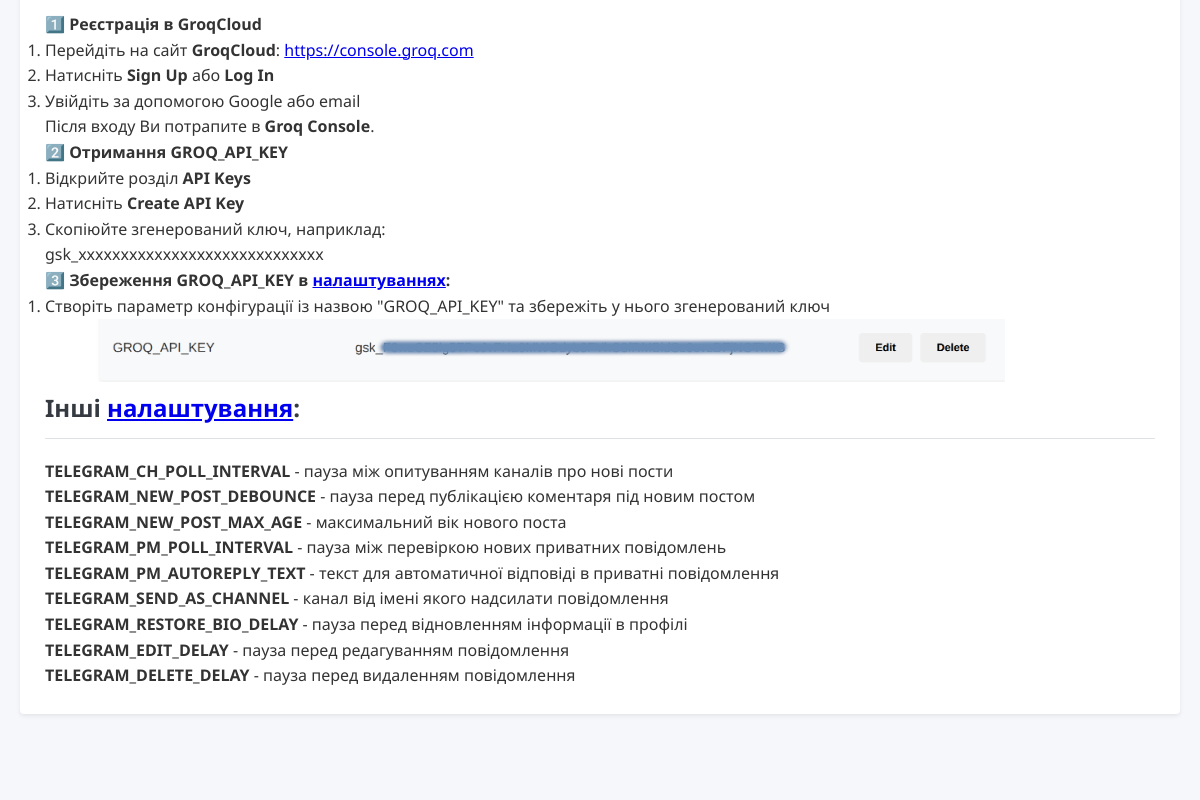
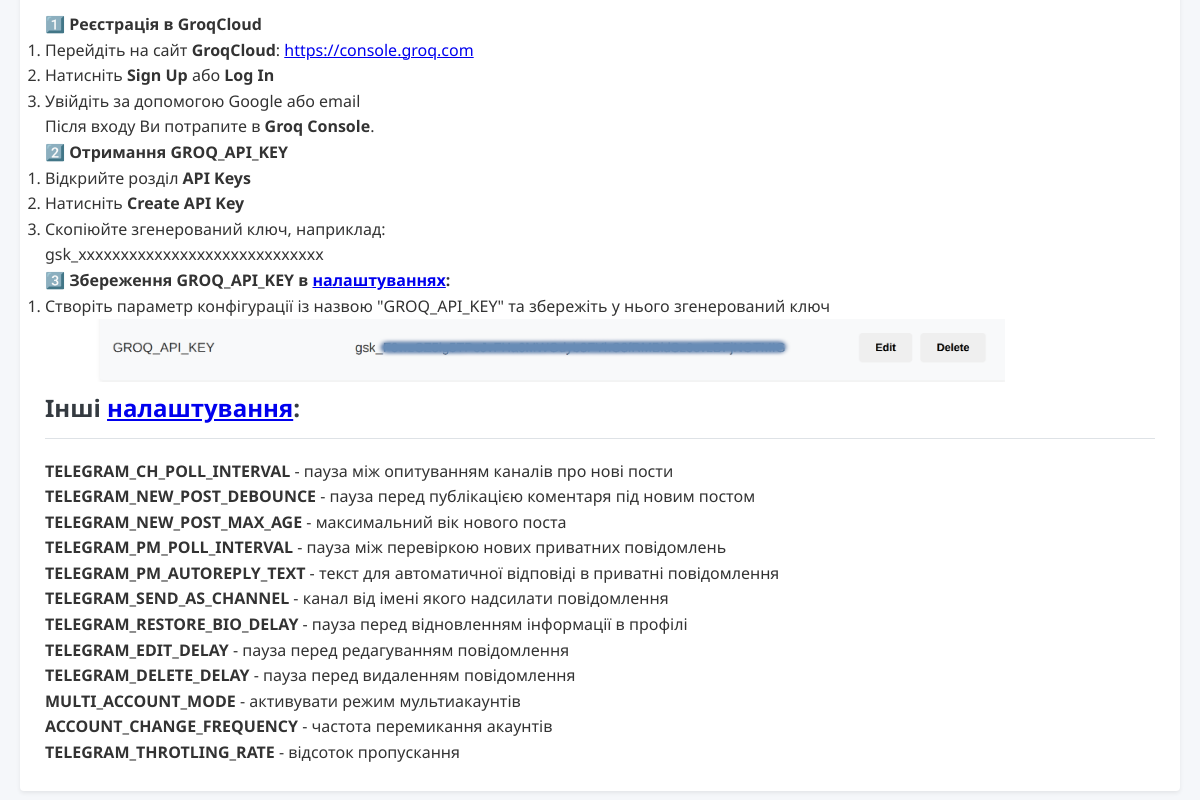
Before and after one commit to patronik/tgposter, an Electron app: page src/help.html in a window 1200 px wide. Shown: the part 2049-2849 px from the top of the page. Before the commit the page ends 2808 px from the top, so only its background shows below. Drawn offline with Linux system fonts and the light colour scheme.

Commit message:
Minor improvements

```diff
--- a/src/help.html
+++ b/src/help.html
@@ -123,6 +123,9 @@
             <li><b>TELEGRAM_RESTORE_BIO_DELAY</b> - пауза перед відновленням інформації в профілі</li>
             <li><b>TELEGRAM_EDIT_DELAY</b> - пауза перед редагуванням повідомлення</li>
             <li><b>TELEGRAM_DELETE_DELAY</b> - пауза перед видаленням повідомлення</li>
+            <li><b>MULTI_ACCOUNT_MODE</b> - активувати режим мультиакаунтів</li>
+            <li><b>ACCOUNT_CHANGE_FREQUENCY</b> - частота перемикання акаунтів</li>
+            <li><b>TELEGRAM_THROTLING_RATE</b> - відсоток пропускання</li>
         </ul>
     </section>
   </div>
--- a/src/telegram/poster.js
+++ b/src/telegram/poster.js
@@ -1324,6 +1324,8 @@
                 2
               )})`
             );
+            const apiDelay = getConfigItem('TELEGRAM_API_DELAY') || '10';
+            await sleep(parseInt(apiDelay, 10) * 1000);
             continue;
           }
         }
```
